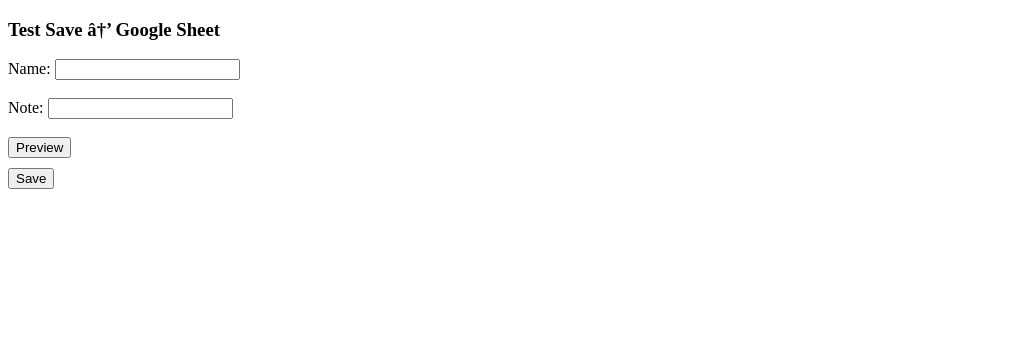
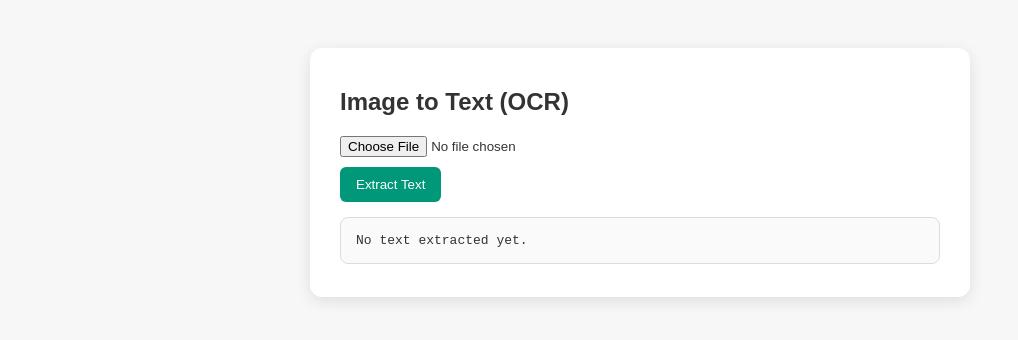
Before and after one commit to kiaraoptometrypx/test, a plain HTML site: page index.html in a window 1280 px wide. Shown: the whole page, without its empty margins (0-1018 px from the left). Drawn offline with Linux system fonts and the light colour scheme.

Commit message:
Update index.html

```diff
--- a/index.html
+++ b/index.html
@@ -1,46 +1,66 @@
 <!DOCTYPE html>
-<html>
+<html lang="en">
+<head>
+<meta charset="UTF-8">
+<meta name="viewport" content="width=device-width, initial-scale=1.0">
+<title>Simple OCR Reader</title>
+<style>
+body {
+  font-family: Arial, sans-serif;
+  background: #f7f7f7;
+  padding: 40px;
+  color: #333;
+}
+.container {
+  max-width: 600px;
+  margin: auto;
+  background: white;
+  padding: 20px 30px;
+  border-radius: 12px;
+  box-shadow: 0 4px 15px rgba(0,0,0,0.1);
+}
+button {
+  background: #009879;
+  color: white;
+  border: none;
+  padding: 10px 16px;
+  border-radius: 6px;
+  cursor: pointer;
+  margin-top: 10px;
+}
+button:hover { background: #007a63; }
+pre {
+  white-space: pre-wrap;
+  word-wrap: break-word;
+  background: #fafafa;
+  padding: 15px;
+  border-radius: 8px;
+  border: 1px solid #ddd;
+  margin-top: 15px;
+}
+</style>
+</head>
 <body>
-  <h3>Test Save → Google Sheet</h3>
+<div class="container">
+  <h2>Image to Text (OCR)</h2>
+  <input type="file" id="imageInput" accept="image/*"><br>
+  <button onclick="extractText()">Extract Text</button>
+  <pre id="result">No text extracted yet.</pre>
+</div>
 
-  <label>Name: <input id="t-name"></label><br><br>
-  <label>Note: <input id="t-note"></label><br><br>
-
-  <button onclick="preview()">Preview</button>
-  <div id="prev" style="margin:10px 0;"></div>
-
-  <button onclick="save()">Save</button>
-
+<script src="https://cdn.jsdelivr.net/npm/tesseract.js@5/dist/tesseract.min.js"></script>
 <script>
-const SHEET_URL = "https://script.google.com/macros/s/AKfycbwTWisroz7nXlA-JUmswY7phY31fo2wJGDOopRq5KmDFl3LsbjtDC6CHGW5SYdpzN3_/exec";
-let data = {};
-
-function preview(){
-  data = {
-    Name: document.getElementById('t-name').value || "",
-    Note: document.getElementById('t-note').value || ""
-  };
-  document.getElementById('prev').innerHTML =
-    `<table border="1" style="border-collapse:collapse">
-      <tr><th>Field</th><th>Value</th></tr>
-      ${Object.entries(data).map(([k,v])=>`<tr><td>${k}</td><td>${v||"-"}</td></tr>`).join("")}
-     </table>`;
-}
-
-async function save(){
-  if(!data.Name) return alert("Add Name, then Preview.");
-  try{
-    const body = new URLSearchParams({ data: JSON.stringify(data) });
-    await fetch(SHEET_URL, {
-      method: "POST",
-      mode: "no-cors",
-      headers: { "Content-Type":"application/x-www-form-urlencoded;charset=UTF-8" },
-      body
-    });
-    alert("Sent. Check sheet.");
-  }catch(e){
-    alert("Error: "+e.message);
+async function extractText() {
+  const file = document.getElementById('imageInput').files[0];
+  if (!file) {
+    alert("Please choose an image first.");
+    return;
   }
+  document.getElementById('result').textContent = "Reading text... please wait.";
+  const { data: { text } } = await Tesseract.recognize(file, 'eng', {
+    logger: info => console.log(info)
+  });
+  document.getElementById('result').textContent = text.trim() || "No text found.";
 }
 </script>
 </body>
```
